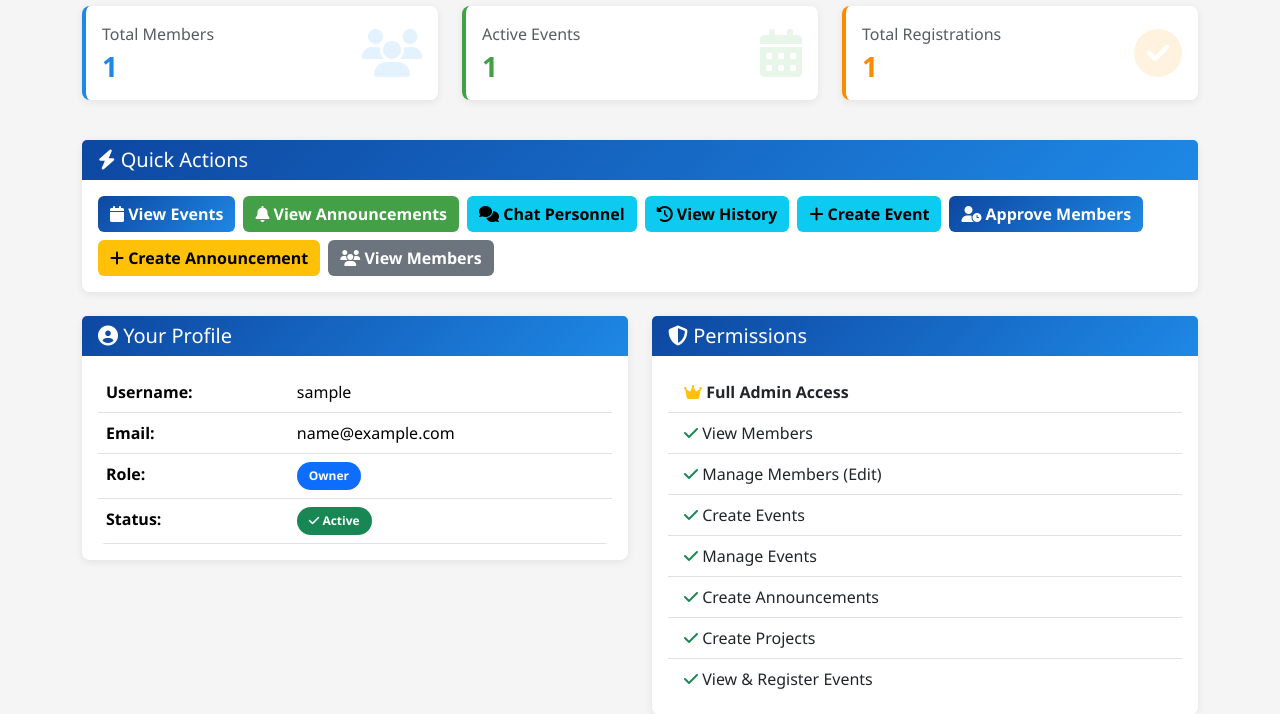
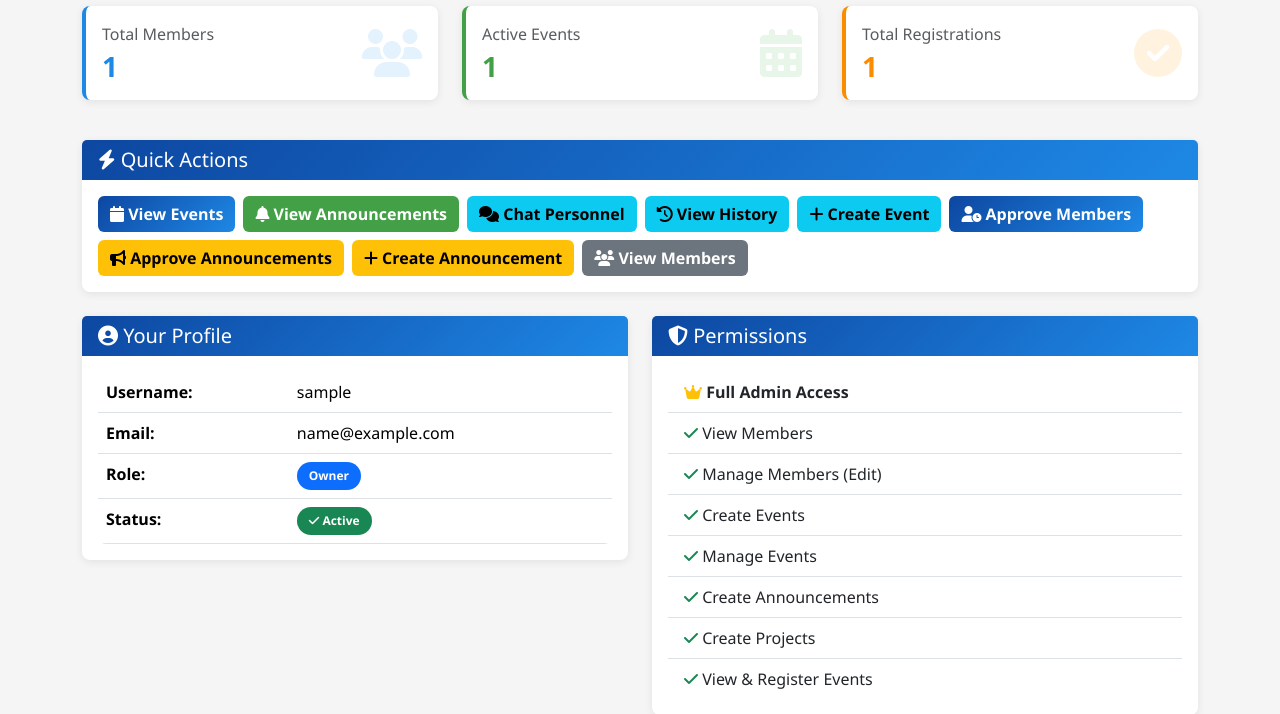
Before and after one commit to Dali15/App-for-AI-club, a Django app: page /dashboard/ in a window 1280 px wide. Shown: the part 200-914 px from the top of the page. Run offline with Django 5.2, Linux system fonts and the light colour scheme; a user stored in the database is signed in; tables that the repository leaves empty hold one stand-in row (values such as "Sample post"); some libraries are stand-ins or nearby versions.

Commit message:
Add Review Announcements button to Dashboard

```diff
--- a/templates/dashboard/dashboard.html
+++ b/templates/dashboard/dashboard.html
@@ -103,6 +103,9 @@
                     {% if user.role == 'owner' or user.role == 'president' %}
                     <a href="{% url 'pending_members' %}" class="btn btn-primary">
                         <i class="fas fa-user-clock"></i> Approve Members
+                    </a>
+                    <a href="{% url 'pending_announcements' %}" class="btn btn-warning">
+                        <i class="fas fa-bullhorn"></i> Approve Announcements
                     </a>
                     {% endif %}
 
```
